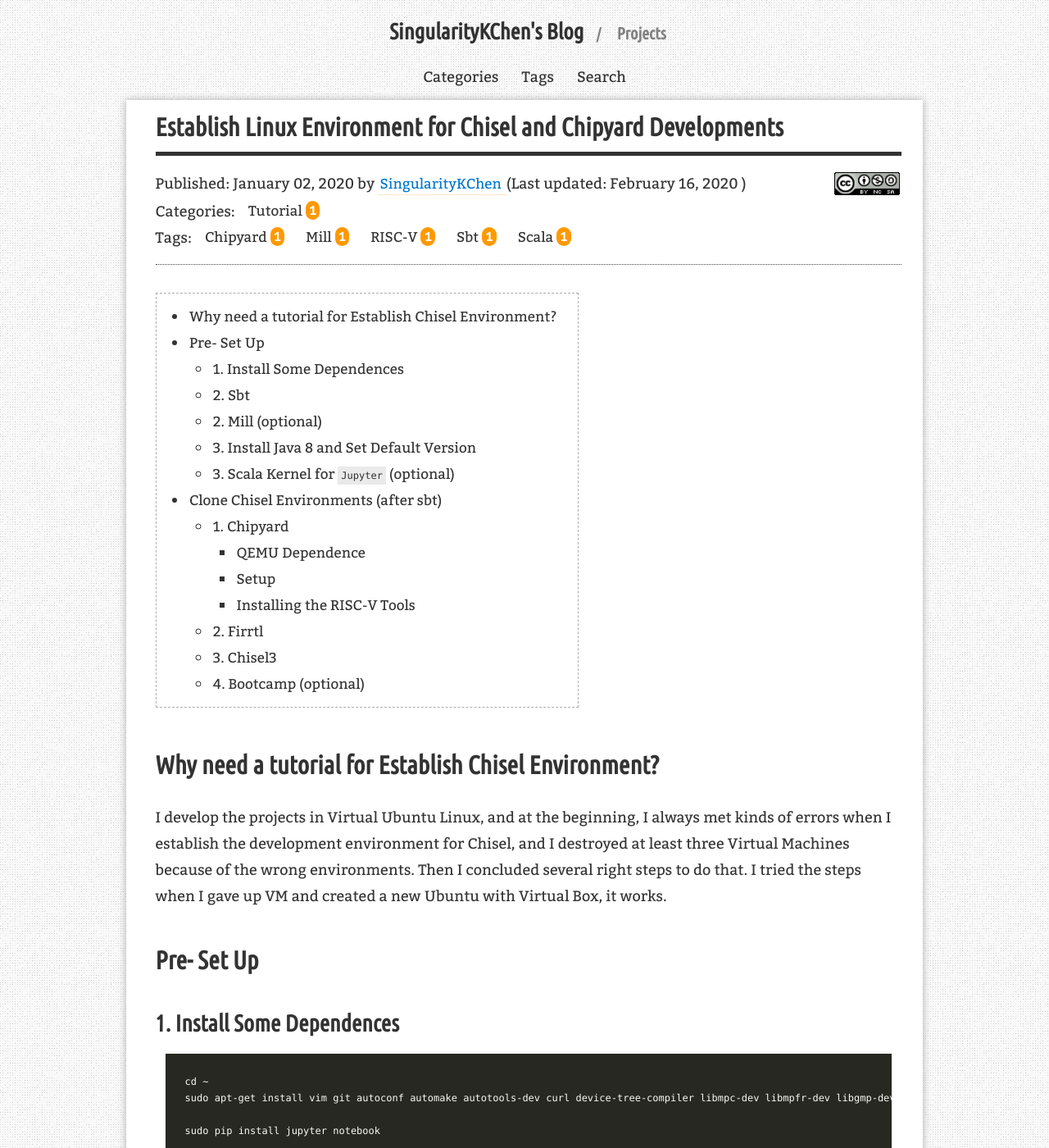
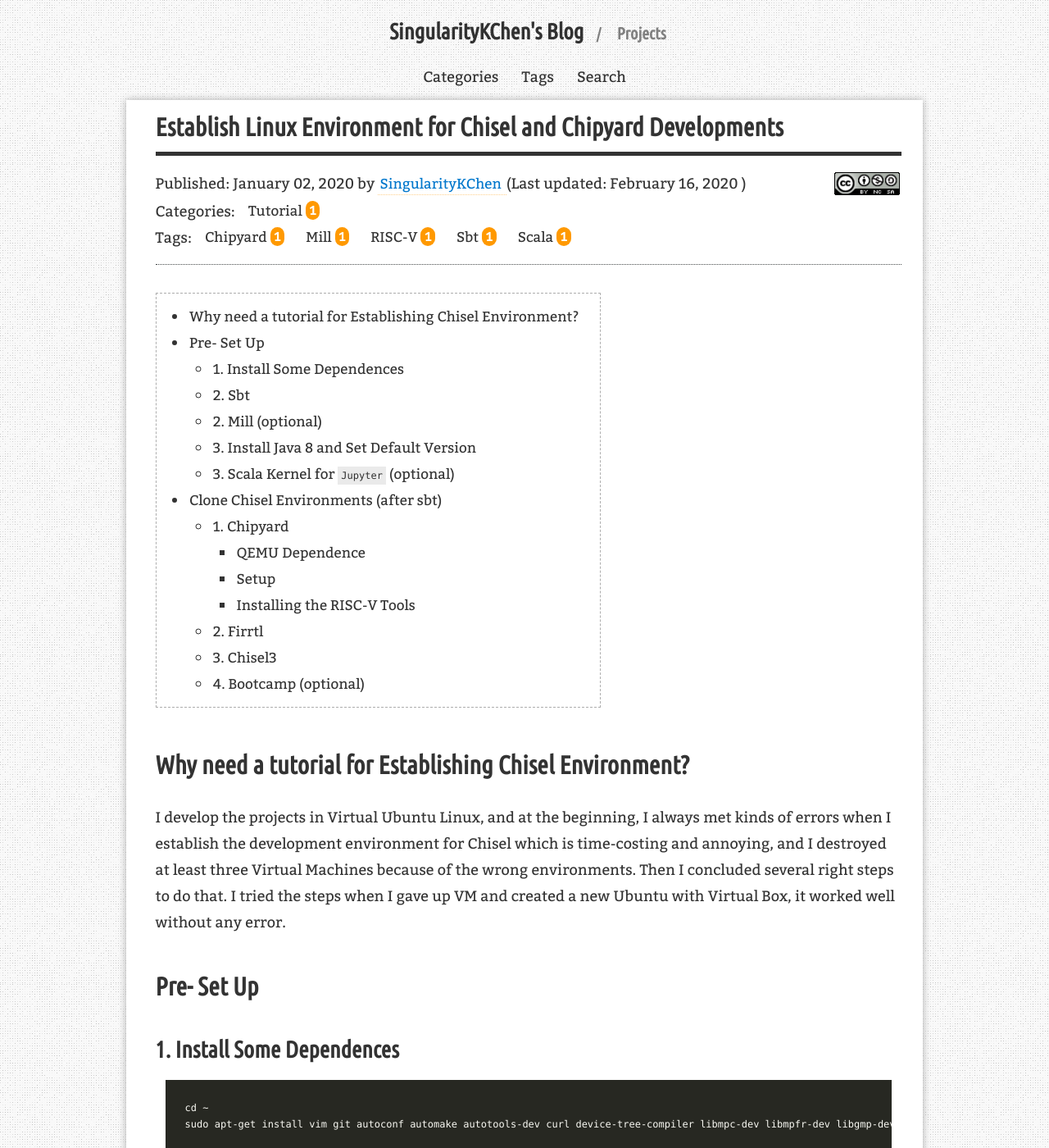
Before and after one commit to SingularityKChen/SingularityKChen.github.io, a Jekyll site: the page built from _posts/2020-01-02-Establish-Linux-Environment-for-Chisel-and-Chipyard-Developments.md, in a window 1280 px wide and 1400 px high. Shown: the whole window at 82% size. Built offline with Jekyll 4.4.1, drawn with Linux system fonts in a browser that asks for light colours; comment, search, counter and statistics services are not loaded.

Commit message:
Weekly Update

```diff
--- a/_posts/2020-01-02-Establish-Linux-Environment-for-Chisel-and-Chipyard-Developments.md
+++ b/_posts/2020-01-02-Establish-Linux-Environment-for-Chisel-and-Chipyard-Developments.md
@@ -12,9 +12,9 @@ redirect_from:
 
 * Kramdown table of contents
 {:toc .toc}
-# Why need a tutorial for Establish Chisel Environment?
+# Why need a tutorial for Establishing Chisel Environment?
 
-I develop the projects in Virtual Ubuntu Linux, and at the beginning, I always met kinds of errors when I establish the development environment for Chisel, and I destroyed at least three Virtual Machines because of the wrong environments. Then I concluded several right steps to do that. I tried the steps when I gave up VM and created a new Ubuntu with Virtual Box, it works.
+I develop the projects in Virtual Ubuntu Linux, and at the beginning, I always met kinds of errors when I establish the development environment for Chisel which is time-costing and annoying, and I destroyed at least three Virtual Machines because of the wrong environments. Then I concluded several right steps to do that. I tried the steps when I gave up VM and created a new Ubuntu with Virtual Box, it worked well without any error.
 
 # Pre- Set Up
 
```
